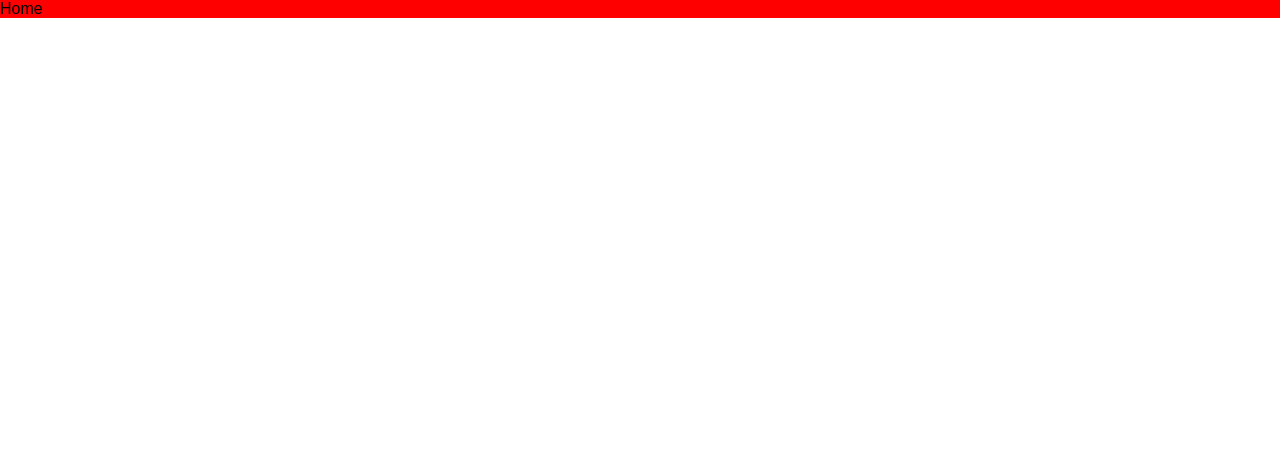
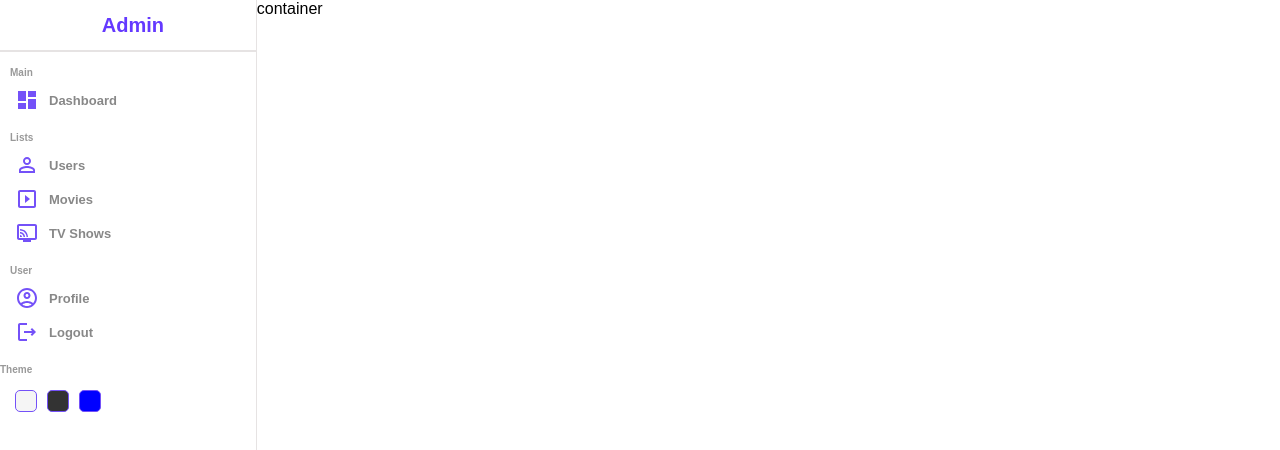
Before and after one commit to Omniakhalid/Netflix-website, a React (Create React App) app in the folder netflix-app/: page / in a window 1280 px wide. Shown: the top 450 px of the page. Built offline with nearby package versions, Linux system fonts and the light colour scheme.

Commit message:
add Sidebar Design

```diff
--- a/netflix-app/package.json
+++ b/netflix-app/package.json
@@ -3,6 +3,10 @@
   "version": "0.1.0",
   "private": true,
   "dependencies": {
+    "@emotion/react": "^11.9.0",
+    "@emotion/styled": "^11.8.1",
+    "@mui/icons-material": "^5.6.2",
+    "@mui/material": "^5.7.0",
     "@testing-library/jest-dom": "^5.16.4",
     "@testing-library/react": "^13.2.0",
     "@testing-library/user-event": "^13.5.0",
--- a/netflix-app/src/App/App.js
+++ b/netflix-app/src/App/App.js
@@ -1,4 +1,4 @@
-import classes from "../styles/home.module.css";
+//import classes from "../styles/home.module.css";
 import Home from "../pages/Home"
 import Users from "../pages/Users";
 import NotFound from "../pages/NotFound"
--- /dev/null
+++ b/netflix-app/src/components/navbar/Navbar.jsx
@@ -0,0 +1,12 @@
+import classes from "../../styles/Navbar.module.css"
+ import React from 'react';
+
+ const Navbar = () => {
+     return (
+         <div className={classes.nav}>
+             navbar
+         </div>
+     );
+ };
+
+ export default Navbar;
--- /dev/null
+++ b/netflix-app/src/components/sidebar/Sidebar.jsx
@@ -0,0 +1,46 @@
+import classes from "../../styles/Sidebar.module.css"
+ import React from 'react';
+ import DashboardIcon from '@mui/icons-material/Dashboard';
+ import PersonOutlineOutlinedIcon from '@mui/icons-material/PersonOutlineOutlined';
+ import AccountCircleOutlinedIcon from '@mui/icons-material/AccountCircleOutlined';
+ import SlideshowOutlinedIcon from '@mui/icons-material/SlideshowOutlined';
+ import ConnectedTvOutlinedIcon from '@mui/icons-material/ConnectedTvOutlined';
+ import LogoutOutlinedIcon from '@mui/icons-material/LogoutOutlined';
+
+ const Sidebar = () => {
+     return (
+         <div className={classes.side} >
+           <div className={classes.top} >
+             <span className={classes.logo}>Admin</span>
+             </div>
+             <hr></hr>
+             <div className={classes.center} >
+             <ul>
+                 <p className={classes.title}>Main</p>
+                 <li>
+                     <DashboardIcon className={classes.icon} />
+                     <span>Dashboard</span> </li>
+                <p className={classes.title}>Lists</p>
+
+                 <li><PersonOutlineOutlinedIcon className={classes.icon} /><span>Users</span> </li>
+                 <li><SlideshowOutlinedIcon className={classes.icon}  /><span>Movies</span> </li>
+                 <li><ConnectedTvOutlinedIcon className={classes.icon}  /><span>TV Shows</span> </li>
+                 <p className={classes.title}>User</p>
+                 <li><AccountCircleOutlinedIcon className={classes.icon}  /><span>Profile</span> </li>
+                 <li><LogoutOutlinedIcon className={classes.icon} /><span>Logout</span> </li>
+
+             </ul>
+         </div>
+         <p className={classes.title}>Theme</p>
+
+         <div className={classes.bottom} >
+             <div className={classes.colorOption}></div>
+             <div className={classes.colorOption}></div>
+             <div className={classes.colorOption}></div>
+
+         </div>
+         </div>
+     );
+ };
+
+ export default Sidebar;
--- a/netflix-app/src/pages/home.jsx
+++ b/netflix-app/src/pages/home.jsx
@@ -1,10 +1,14 @@
 import React from 'react';
 import classes from "../styles/home.module.css";
+import Sidebar from "../components/sidebar/Sidebar"
+// import Navbar from "../components/navbar/Navbar"
 
 const Home = () => {
     return (
         <div className={classes.home}>
-            Home
+            <Sidebar />
+            <div className={classes.homeContainer}>container</div>
+
         </div>
     );
 };
--- /dev/null
+++ b/netflix-app/src/styles/Navbar.module.css
@@ -0,0 +1,3 @@
+.nav{
+    background-color: aqua;
+}
--- /dev/null
+++ b/netflix-app/src/styles/Sidebar.module.css
@@ -0,0 +1,81 @@
+.side{
+flex: 1;
+border-right: 0.5px solid rgb(230,227,227);
+min-height: 100vh;
+background-color: white;
+}
+.top{
+    height: 50px;
+    display: flex;
+    align-items: center;
+    justify-content: center;
+}
+.logo{
+    font-size: 20px;
+    font-weight: bold;
+    color: #6439ff ;
+
+}
+hr{
+    height: 0;
+    border: 0.5px solid rgb(230,227,227);
+}
+.center{
+    padding-left: 10px;
+}
+ul{
+    list-style: none;
+    margin: 0;
+    padding: 0;
+}
+.title{
+    font-size: 10px;
+    font-weight: bold;
+    color: #999;
+    margin-top: 15px;
+    margin-bottom: 5px;
+}
+li{
+    display: flex;
+    align-items:center ;
+    padding: 5px;
+}
+li:hover{
+background-color: #ece8ff;
+}
+
+.icon{
+font-size: 18px;
+color: #7451f8;
+}
+
+span{
+    font-size: 13px;
+    font-weight: 600;
+    color:  #888;
+    margin-left:10px ;
+}
+
+.bottom{
+    display: flex;
+    align-items: center;
+    margin: 10px;
+}
+.colorOption{
+    width: 20px;
+    height: 20px;
+    border-radius: 5px;
+
+    border: 1px solid #7451f8;
+    cursor: pointer;
+    margin: 5px
+}
+.colorOption:nth-child(1){
+background-color: whitesmoke;
+}
+.colorOption:nth-child(2){
+    background-color: #333;
+    }
+    .colorOption:nth-child(3){
+        background-color: blue;
+        }
--- a/netflix-app/src/styles/home.module.css
+++ b/netflix-app/src/styles/home.module.css
@@ -2,5 +2,9 @@
     font-family: 'Nunito', sans-serif; margin: 0;
 }
 .home{
-     background-color: red;
- }
+   display: flex;
+
+}
+.homeContainer{
+flex: 4;
+}
```
Also changed, not shown: 1 other file (tests, documents, lock files or other folders).
